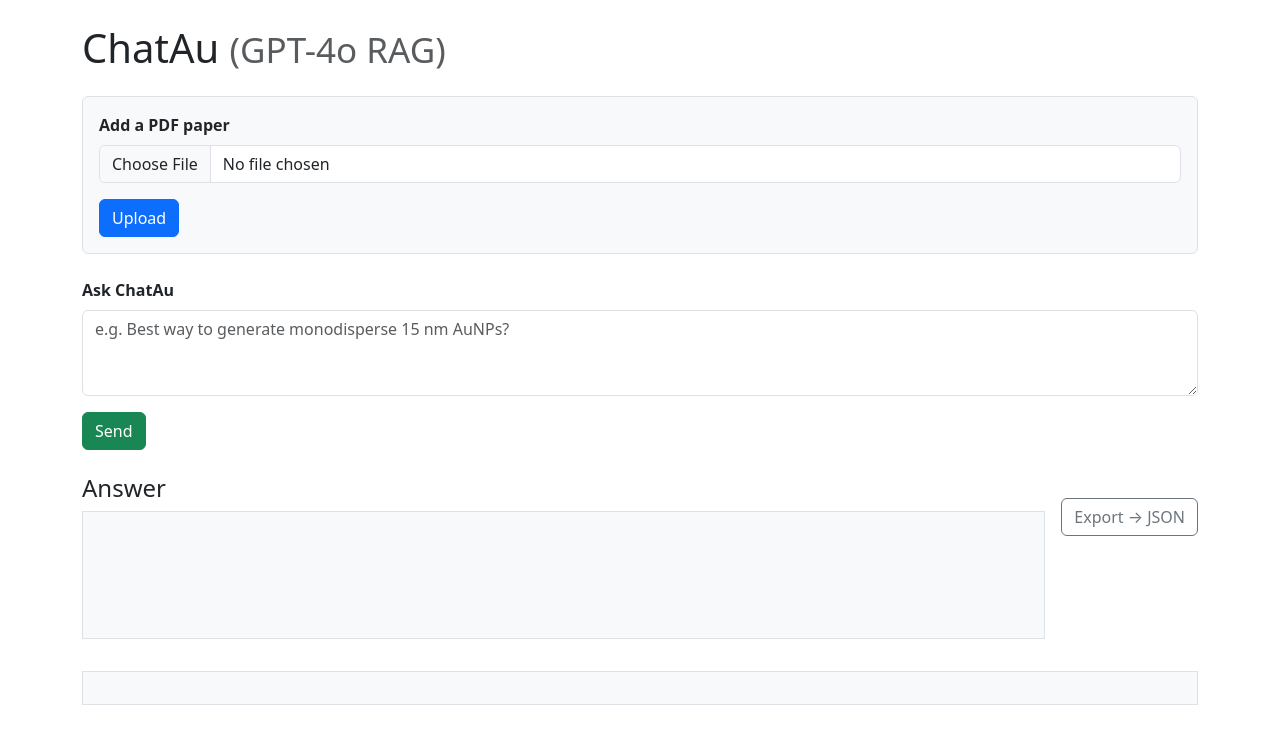
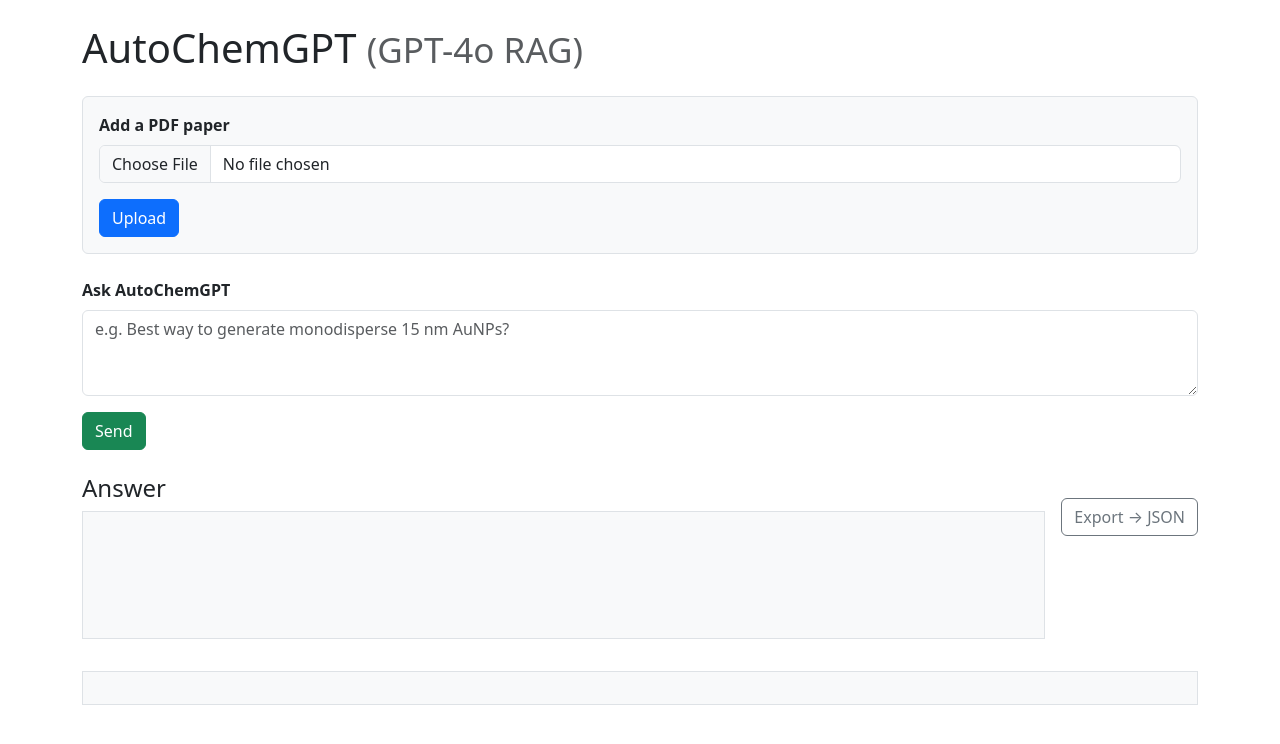
Before and after one commit to imraanykhan/ChatAuNP2, a plain HTML site: page templates/index.html in a window 1280 px wide. Drawn offline with nearby package versions, Linux system fonts and the light colour scheme.

Commit message:
Update index.html

```diff
--- a/templates/index.html
+++ b/templates/index.html
@@ -3,11 +3,11 @@
 <head>
   <meta charset="utf-8" />
   <meta name="viewport" content="width=device-width, initial-scale=1" />
-  <title>ChatAu v1.1</title>
+  <title>AutoChemGPT</title>
   <link href="https://cdn.jsdelivr.net/npm/bootstrap@5.3.3/dist/css/bootstrap.min.css" rel="stylesheet"/>
 </head>
 <body class="container py-4">
-  <h1 class="mb-4">ChatAu <small class="text-muted fw-light">(GPT-4o RAG)</small></h1>
+  <h1 class="mb-4">AutoChemGPT <small class="text-muted fw-light">(GPT-4o RAG)</small></h1>
 
   <!-- PDF upload -->
   <form id="uploadForm" action="/upload" method="post" enctype="multipart/form-data" class="mb-4 p-3 border rounded bg-light">
@@ -21,7 +21,7 @@
 
   <!-- Question input -->
   <div class="mb-3">
-    <label for="question" class="form-label fw-semibold">Ask ChatAu</label>
+    <label for="question" class="form-label fw-semibold">Ask AutoChemGPT</label>
     <textarea id="question" class="form-control" rows="3" placeholder="e.g. Best way to generate monodisperse 15 nm AuNPs?"></textarea>
   </div>
   <button id="sendBtn" class="btn btn-success mb-4">Send</button>
```
